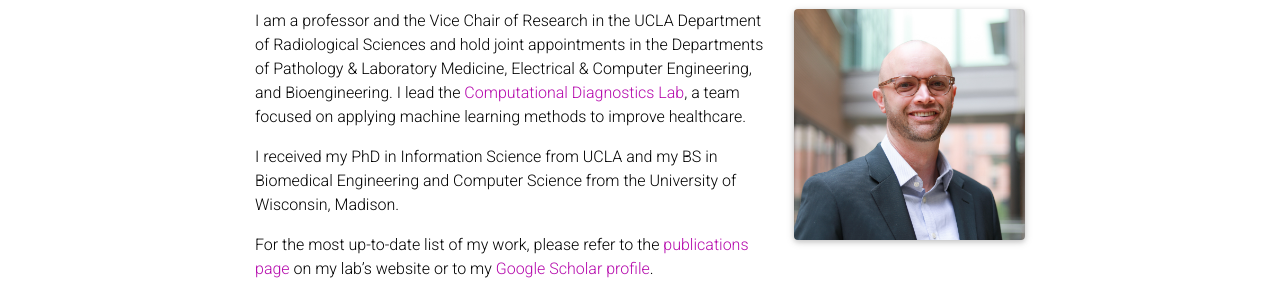
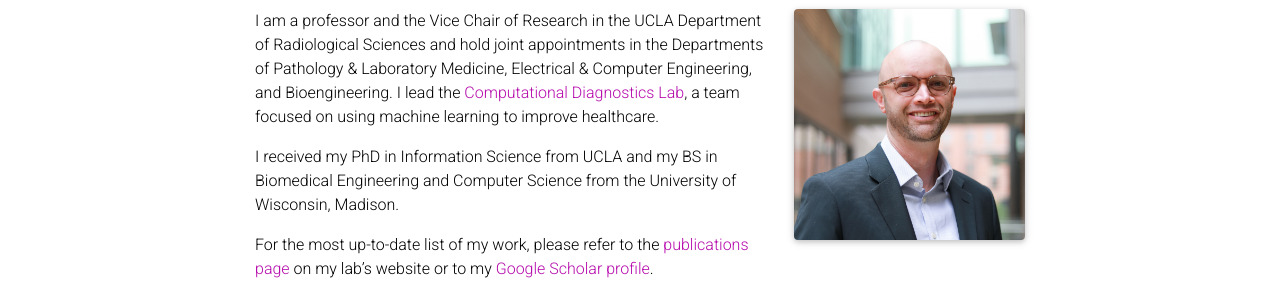
Before and after one commit to cwellsarnold/cwellsarnold.github.io, a Jekyll site: the page built from _pages/about.md, in a window 1280 px wide. Shown: the part 160-460 px from the top of the page. Built offline with Jekyll 4.4.1, drawn with Linux system fonts in a browser that asks for light colours; full-size pictures stand in for the smaller copies a plugin makes; comment, search, counter and statistics services are not loaded; a style sheet for code colours, icons or effects is not loaded.

Commit message:
Update about.md

```diff
--- a/_pages/about.md
+++ b/_pages/about.md
@@ -16,7 +16,7 @@
 social: true  # includes social icons at the bottom of the page
 ---
 
-I am a professor and the Vice Chair of Research in the UCLA Department of Radiological Sciences and hold joint appointments in the Departments of Pathology & Laboratory Medicine, Electrical & Computer Engineering, and Bioengineering. I lead the <a href="https://cdx.seas.ucla.edu">Computational Diagnostics Lab</a>, a team focused on applying machine learning methods to improve healthcare.
+I am a professor and the Vice Chair of Research in the UCLA Department of Radiological Sciences and hold joint appointments in the Departments of Pathology & Laboratory Medicine, Electrical & Computer Engineering, and Bioengineering. I lead the <a href="https://cdx.seas.ucla.edu">Computational Diagnostics Lab</a>, a team focused on using machine learning to improve healthcare.
 
 I received my PhD in Information Science from UCLA and my BS in Biomedical Engineering and Computer Science from the University of Wisconsin, Madison.
 
```
